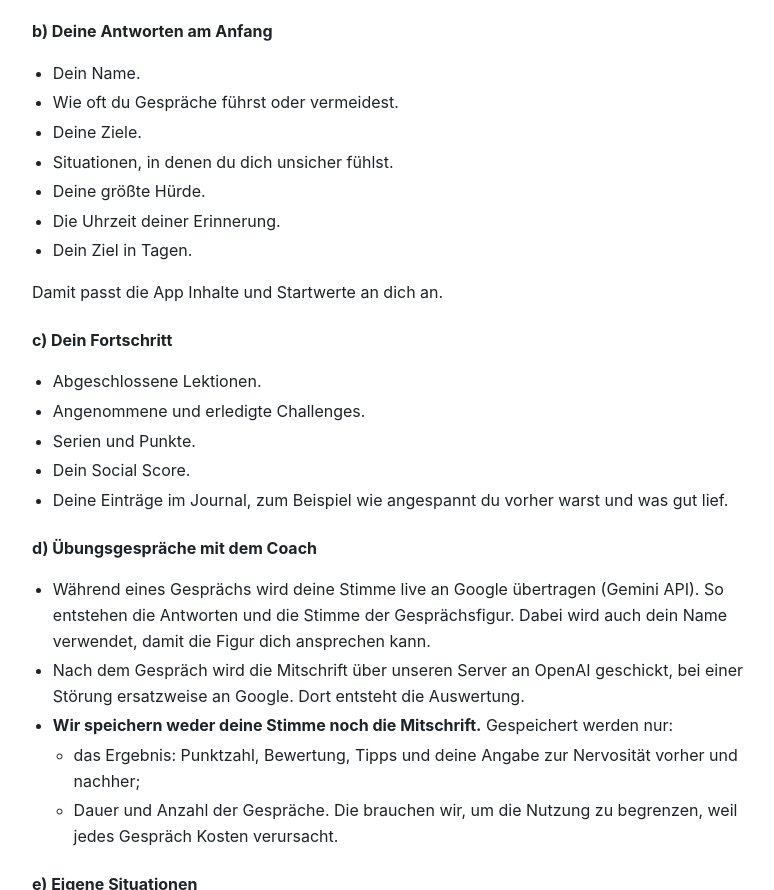
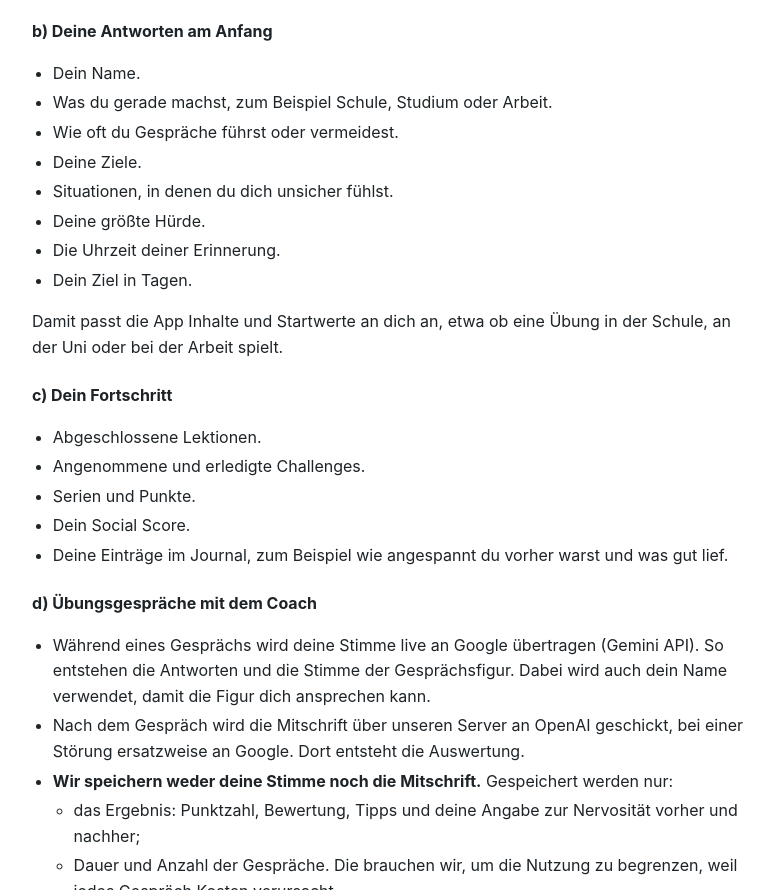
Before and after one commit to landro212/social-maxxing-legal, a plain HTML site: page datenschutz/index.html in a window 1280 px wide. Shown: the part 1102-1992 px from the top of the page, without its empty margins (244-1018 px from the left). Drawn offline with Linux system fonts and the light colour scheme.

Commit message:
Datenschutz: Lebensphase aus dem Onboarding
Co-Authored-By: Claude Opus 5.5 <noreply@anthropic.com>

```diff
--- a/datenschutz/index.html
+++ b/datenschutz/index.html
@@ -36,8 +36,8 @@ th { background:var(--soft); }
 <h3>a) Dein Konto</h3>
 <ul><li>Eine zufällige Kennung, wenn du die App als Gast nutzt.</li><li>Wenn du dich mit Apple anmeldest: die Kennung, die Apple dafür vergibt, und gegebenenfalls deine E-Mail-Adresse. Wählst du „E-Mail verbergen“, erhalten wir nur eine Weiterleitungsadresse von Apple.</li><li>Wenn du dich mit E-Mail registrierst: deine E-Mail-Adresse und ein Passwort. Das Passwort wird nur als kryptografischer Hash gespeichert, nie im Klartext.</li><li>Dein Anzeigename und, falls du eins hochlädst, ein Profilbild.</li></ul>
 <h3>b) Deine Antworten am Anfang</h3>
-<ul><li>Dein Name.</li><li>Wie oft du Gespräche führst oder vermeidest.</li><li>Deine Ziele.</li><li>Situationen, in denen du dich unsicher fühlst.</li><li>Deine größte Hürde.</li><li>Die Uhrzeit deiner Erinnerung.</li><li>Dein Ziel in Tagen.</li></ul>
-<p>Damit passt die App Inhalte und Startwerte an dich an.</p>
+<ul><li>Dein Name.</li><li>Was du gerade machst, zum Beispiel Schule, Studium oder Arbeit.</li><li>Wie oft du Gespräche führst oder vermeidest.</li><li>Deine Ziele.</li><li>Situationen, in denen du dich unsicher fühlst.</li><li>Deine größte Hürde.</li><li>Die Uhrzeit deiner Erinnerung.</li><li>Dein Ziel in Tagen.</li></ul>
+<p>Damit passt die App Inhalte und Startwerte an dich an, etwa ob eine Übung in der Schule, an der Uni oder bei der Arbeit spielt.</p>
 <h3>c) Dein Fortschritt</h3>
 <ul><li>Abgeschlossene Lektionen.</li><li>Angenommene und erledigte Challenges.</li><li>Serien und Punkte.</li><li>Dein Social Score.</li><li>Deine Einträge im Journal, zum Beispiel wie angespannt du vorher warst und was gut lief.</li></ul>
 <h3>d) Übungsgespräche mit dem Coach</h3>
```
